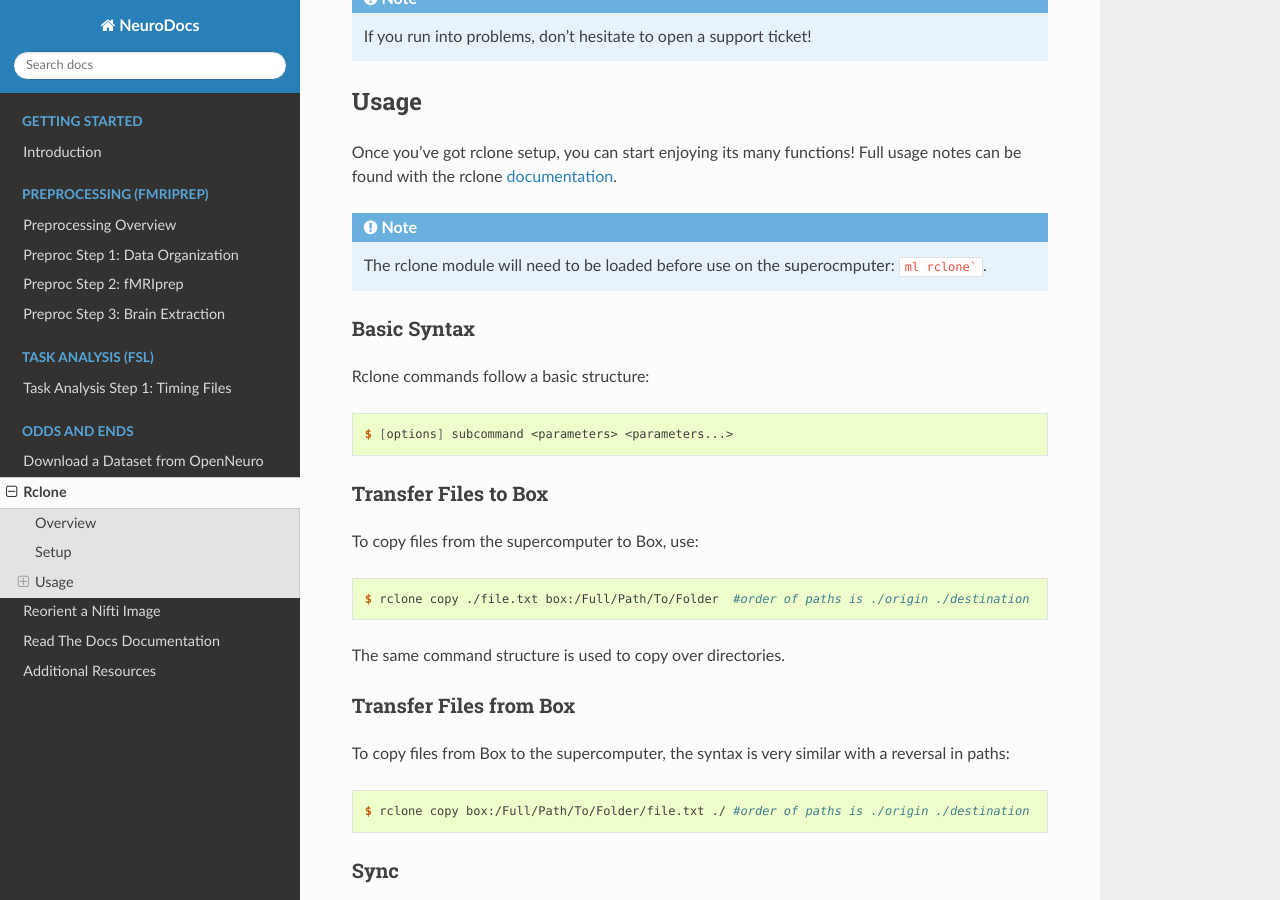
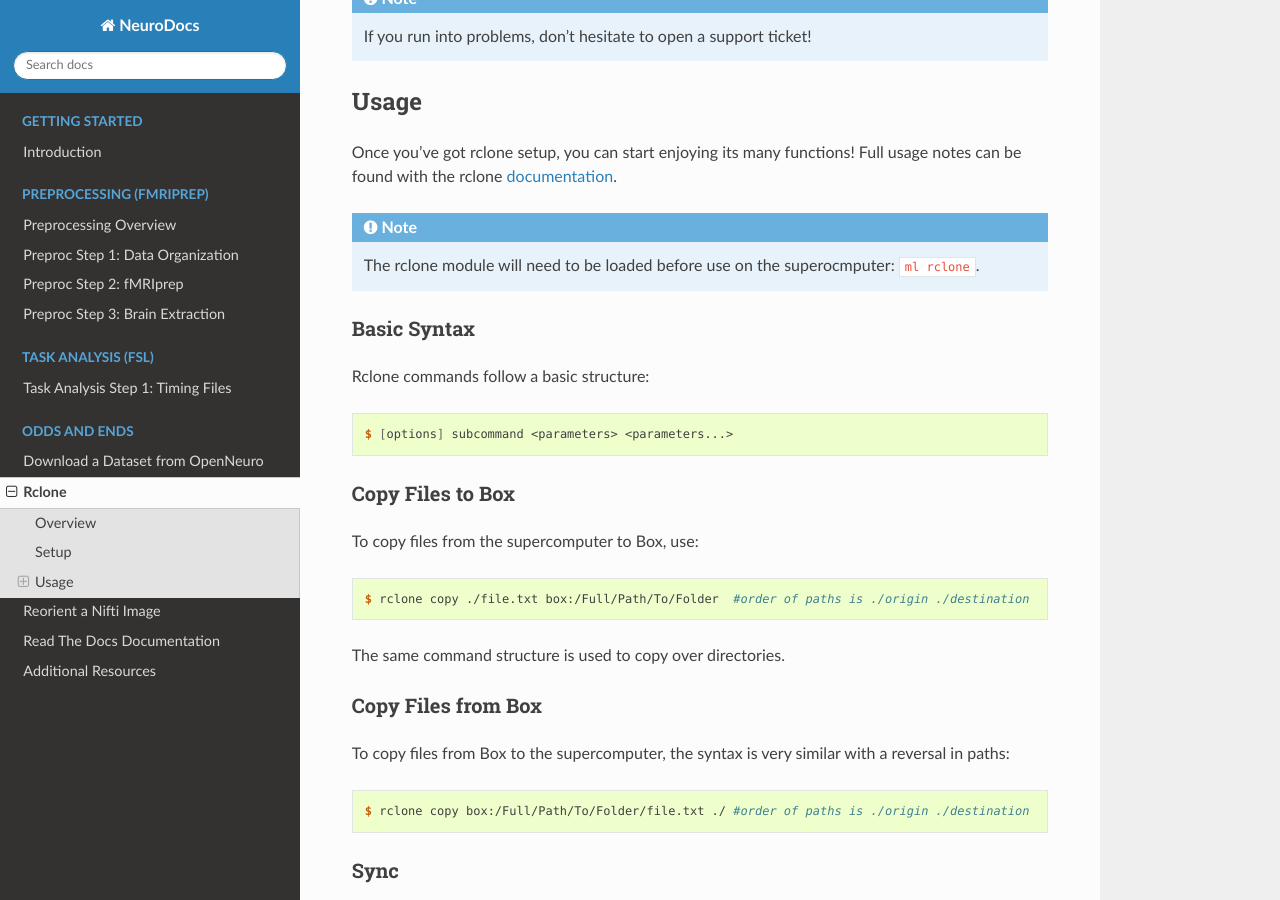
Before and after one commit to peter3200/NeuroDocs, a Sphinx documentation site: the page built from docs/source/misc/rclone.rst, in a window 1280 px wide and 900 px high, scrolled down 456 px. Built offline with Sphinx 7.4.7 and the Read the Docs theme 2.0.0, drawn with Linux system fonts in a browser that asks for light colours.

Commit message:
Add files via upload

````diff
--- a/docs/source/misc/rclone.rst
+++ b/docs/source/misc/rclone.rst
@@ -18,7 +18,7 @@ Usage
 
 Once you've got rclone setup, you can start enjoying its many functions! Full usage notes can be found with the rclone `documentation <https://rclone.org/docs/>`__.
 
-.. note:: The rclone module will need to be loaded before use on the superocmputer: ``ml rclone```.
+.. note:: The rclone module will need to be loaded before use on the superocmputer: ``ml rclone``.
 
 Basic Syntax
 ~~~~~~~~~~~~
@@ -29,7 +29,7 @@ Rclone commands follow a basic structure:
 
     $ [options] subcommand <parameters> <parameters...>
 
-Transfer Files to Box
+Copy Files to Box
 ~~~~~~~~~~~~~~~~~~~~~
 
 To copy files from the supercomputer to Box, use:
@@ -40,7 +40,7 @@ To copy files from the supercomputer to Box, use:
 
 The same command structure is used to copy over directories.
 
-Transfer Files from Box
+Copy Files from Box
 ~~~~~~~~~~~~~~~~~~~~~~~
 
 To copy files from Box to the supercomputer, the syntax is very similar with a reversal in paths:
````
